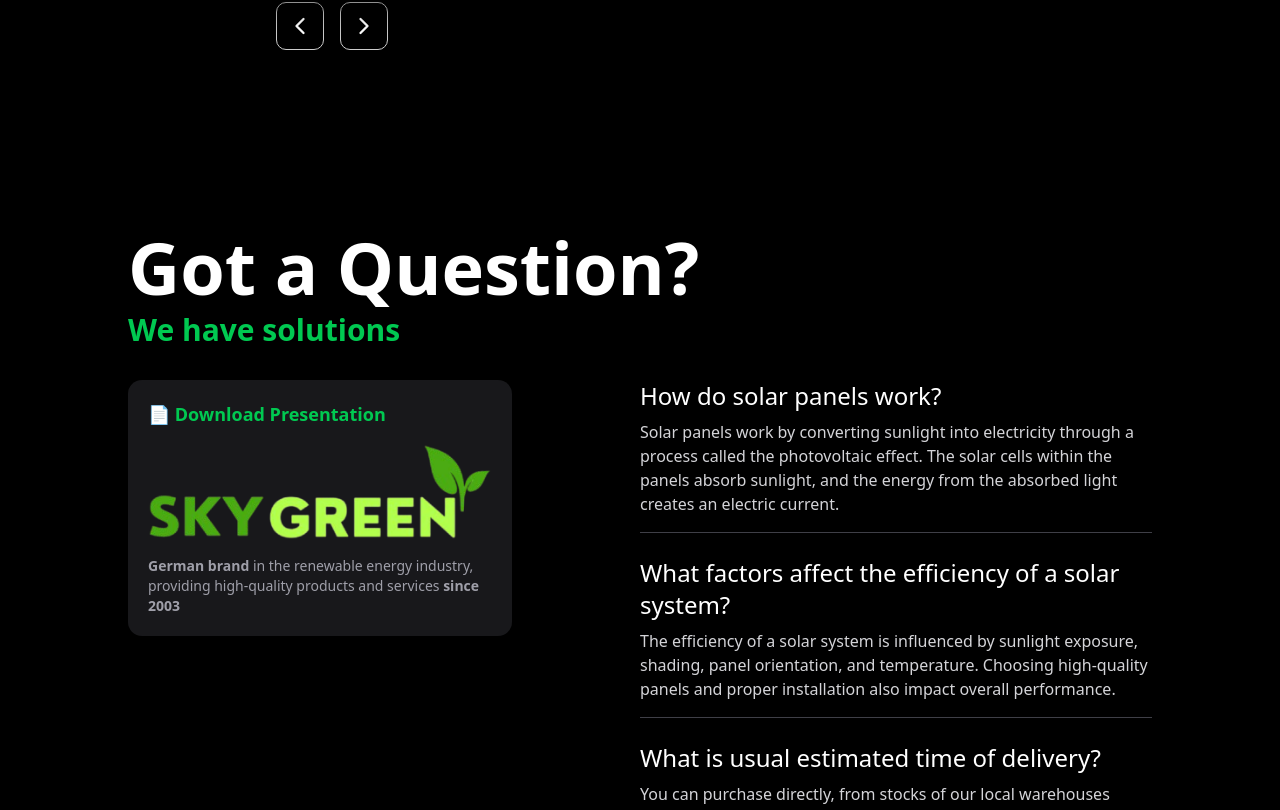
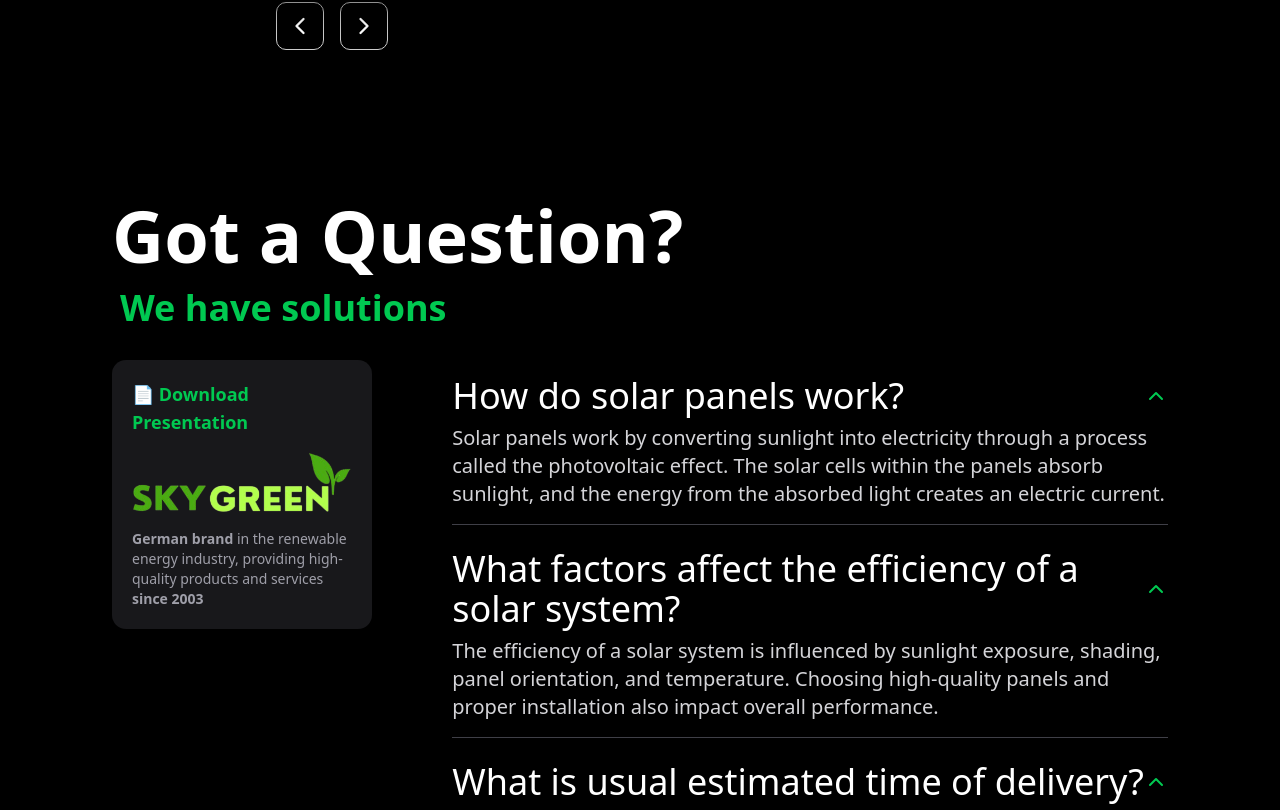
Before and after one commit to deepanshi-alva/skygreen, a Next.js app: page / in a window 1280 px wide. Shown: the part 3145-3955 px from the top of the page. Built offline with nearby package versions, Linux system fonts and the light colour scheme.

Commit message:
made the faq section

```diff
--- a/components/homepage/faq.tsx
+++ b/components/homepage/faq.tsx
@@ -1,17 +1,33 @@
+"use client"
+import { useState } from "react";
 import { faqData } from "@/lib/faqData";
+import { ChevronDown, ChevronUp } from "lucide-react";
 
 export default function Faqs() {
+  const [openIndexes, setOpenIndexes] = useState(
+    faqData.map((_, index) => index) // all open by default
+  );
+
+  const toggleFAQ = (index: number) => {
+    setOpenIndexes((prev) =>
+      prev.includes(index)
+        ? prev.filter((i) => i !== index) // close
+        : [...prev, index] // open
+    );
+  };
+
   return (
-    <section className="bg-black text-white px-4 py-12 md:py-20">
-      <div className="flex flex-col max-w-5xl mb-8 mx-auto">
+    <section className="w-full bg-black text-white px-28 py-12">
+      <div className="flex flex-col mb-8 mx-auto">
         <h2 className="text-5xl md:text-7xl font-bold leading-tight">
           Got a Question?
         </h2>
-        <h3 className="text-3xl font-semibold text-green-500">
+        <h3 className="text-4xl ml-2 mt-2 font-semibold text-green-500">
           We have solutions
         </h3>
       </div>
-      <div className="max-w-5xl mx-auto grid md:grid-cols-2">
+
+      <div className="mx-auto flex gap-20">
         {/* Left Column */}
         <div className="space-y-6">
           <div className="bg-zinc-900 p-5 rounded-xl shadow-md max-w-sm space-y-4">
@@ -31,16 +47,33 @@ export default function Faqs() {
           </div>
         </div>
 
-        {/* Right Column - Fully Expanded FAQs */}
-        <div className="space-y-6">
-          {faqData.map((faq, index) => (
-            <div key={index} className="border-b border-zinc-700 pb-4">
-              <h4 className="text-xl md:text-2xl font-medium text-white">
-                {faq.question}
-              </h4>
-              <p className="mt-2 text-base text-zinc-300">{faq.answer}</p>
-            </div>
-          ))}
+        {/* Right Column - Expandable FAQs */}
+        <div className="space-y-6 mt-4 w-full">
+          {faqData.map((faq, index) => {
+            const isOpen = openIndexes.includes(index);
+            return (
+              <div
+                key={index}
+                className="border-b border-zinc-700 pb-4 cursor-pointer"
+              >
+                <div
+                  className="flex justify-between items-center"
+                  onClick={() => toggleFAQ(index)}
+                >
+                  <h4 className="text-xl md:text-4xl font-medium text-white">
+                    {faq.question}
+                  </h4>
+                  <span className="text-green-500 text-xl md:text-3xl">
+                    {isOpen ? <ChevronUp /> : <ChevronDown />}
+                  </span>
+                </div>
+
+                {isOpen && (
+                  <p className="mt-2 text-xl text-zinc-300">{faq.answer}</p>
+                )}
+              </div>
+            );
+          })}
         </div>
       </div>
     </section>
```
